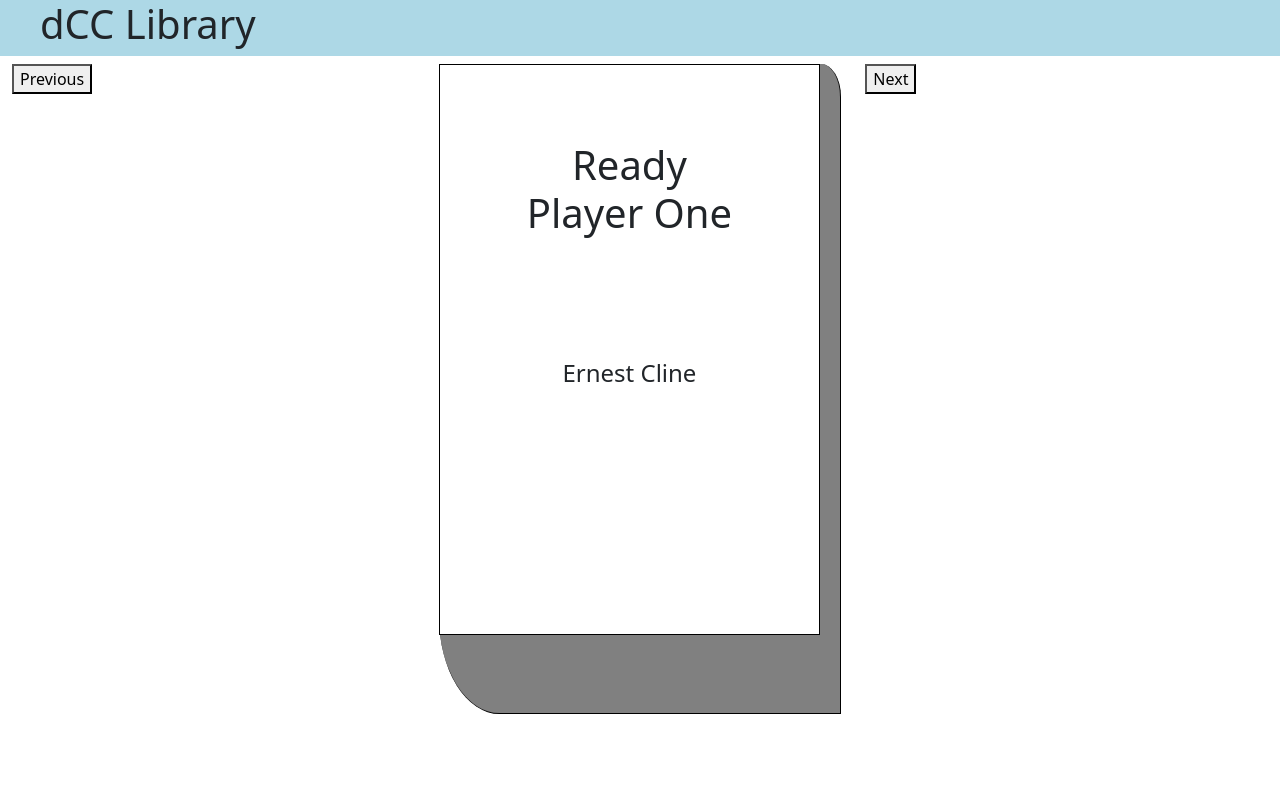
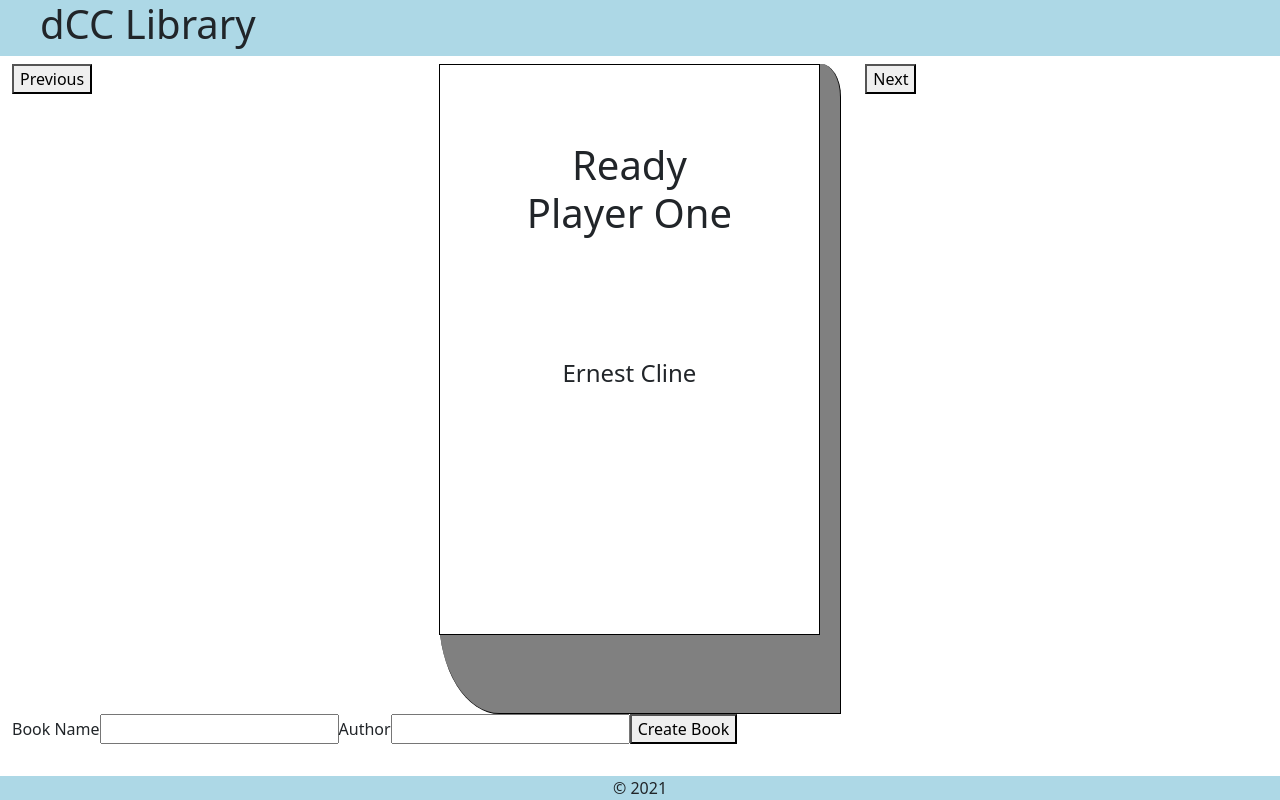
Before and after one commit to joeylking/dcclibrary, a React (Create React App) app: page / in a window 1280 px wide. Built offline with nearby package versions, Linux system fonts and the light colour scheme.

Commit message:
BookCreator and Footer added

```diff
--- a/src/components/App.jsx
+++ b/src/components/App.jsx
@@ -2,6 +2,8 @@
 import './App.css';
 import BookViewer from './BookViewer/BookViewer';
 import TitleBar from './TitleBar/TitleBar';
+import BookCreator from './BookCreator/BookCreator';
+import Footer from './Footer/Footer';
 
 class App extends Component {
   constructor(props) {
@@ -38,6 +40,13 @@
     });
   };
 
+  createBook = newBook => {
+    this.books.push(newBook);
+    this.setState({
+      bookNumber: this.books.length - 1,
+    });
+  };
+
   render() {
     return (
       <div className='container-fluid'>
@@ -47,6 +56,8 @@
           nextBook={this.nextBook}
           previousBook={this.previousBook}
         />
+        <BookCreator addBook={this.createBook} />
+        <Footer />
       </div>
     );
   }
--- /dev/null
+++ b/src/components/BookCreator/BookCreator.jsx
@@ -0,0 +1,45 @@
+import React, { Component } from 'react';
+
+export class BookCreator extends Component {
+  constructor(props) {
+    super(props);
+    this.state = {
+      title: '',
+      author: '',
+    };
+  }
+
+  handleChange = event => {
+    this.setState({
+      [event.target.name]: event.target.value,
+    });
+  };
+
+  handleSubmit = event => {
+    event.preventDefault();
+    this.props.addBook(this.state);
+  };
+  render() {
+    return (
+      <form onSubmit={this.handleSubmit} action=''>
+        <label htmlFor=''>Book Name</label>
+        <input
+          name='title'
+          onChange={this.handleChange}
+          type='text'
+          value={this.state.title}
+        />
+        <label htmlFor=''>Author</label>
+        <input
+          name='author'
+          onChange={this.handleChange}
+          type='text'
+          value={this.state.author}
+        />
+        <button type='submit'>Create Book</button>
+      </form>
+    );
+  }
+}
+
+export default BookCreator;
--- /dev/null
+++ b/src/components/Footer/Footer.css
@@ -0,0 +1,7 @@
+.footer {
+  background-color: lightblue;
+  width: 100%;
+  box-shadow: 0 50vh 0 50vh lightblue;
+  text-align: center;
+  margin-top: 2em;
+}
--- /dev/null
+++ b/src/components/Footer/Footer.jsx
@@ -0,0 +1,8 @@
+import react from 'react';
+import './Footer.css';
+
+const Footer = () => {
+  return <footer className='footer'> © 2021</footer>;
+};
+
+export default Footer;
```
Also changed, not shown: src/components/BookCreator/BookCreator.css (added).
